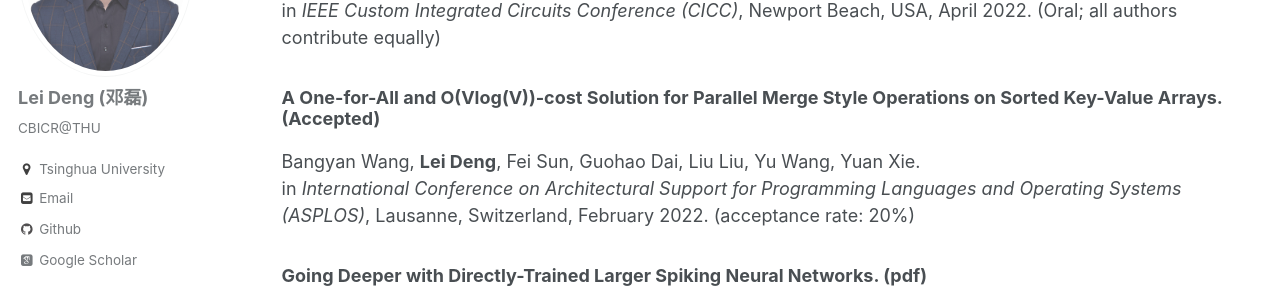
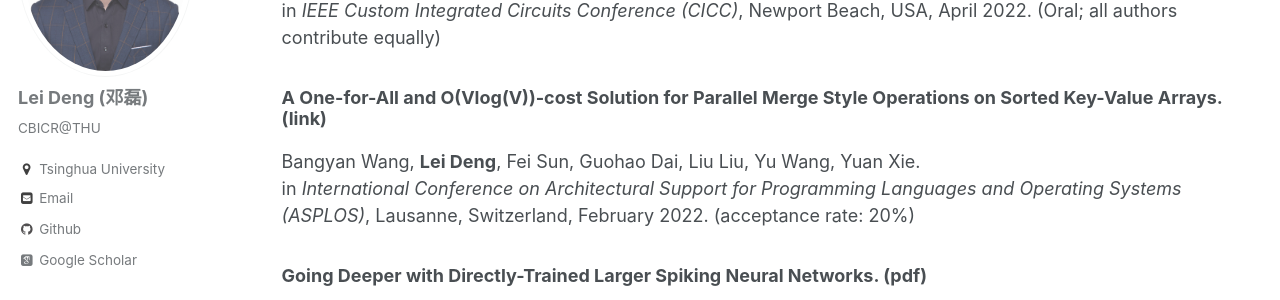
Before and after one commit to dllfei/dllfei.github.io, a Jekyll site: the page built from _pages/publications.md, in a window 1280 px wide and 900 px high, scrolled down 8454 px. Shown: the part 173-473 px from the top of the window. Built offline with Jekyll 4.4.1, drawn with Linux system fonts in a browser that asks for light colours; some web fonts are replaced.

Commit message:
Update publications.md

```diff
--- a/_pages/publications.md
+++ b/_pages/publications.md
@@ -251,7 +251,7 @@ in *Design, Automation and Test in Europe (DATE)*, Virtual Event, March 2022.
 Arindam Basu, Charlotte Frenkel, **Lei Deng**, Xueyong Zhang. <br />
 in *IEEE Custom Integrated Circuits Conference (CICC)*, Newport Beach, USA, April 2022. (Oral; all authors contribute equally)
 
-### A One-for-All and O(Vlog(V))-cost Solution for Parallel Merge Style Operations on Sorted Key-Value Arrays. (Accepted) <br />
+### A One-for-All and O(Vlog(V))-cost Solution for Parallel Merge Style Operations on Sorted Key-Value Arrays. ([link](https://dl.acm.org/doi/abs/10.1145/3503222.3507728)) <br />
 Bangyan Wang, **Lei Deng**, Fei Sun, Guohao Dai, Liu Liu, Yu Wang, Yuan Xie. <br />
 in *International Conference on Architectural Support for Programming Languages and Operating Systems (ASPLOS)*, Lausanne, Switzerland, February 2022. (acceptance rate: 20%)
 
```
